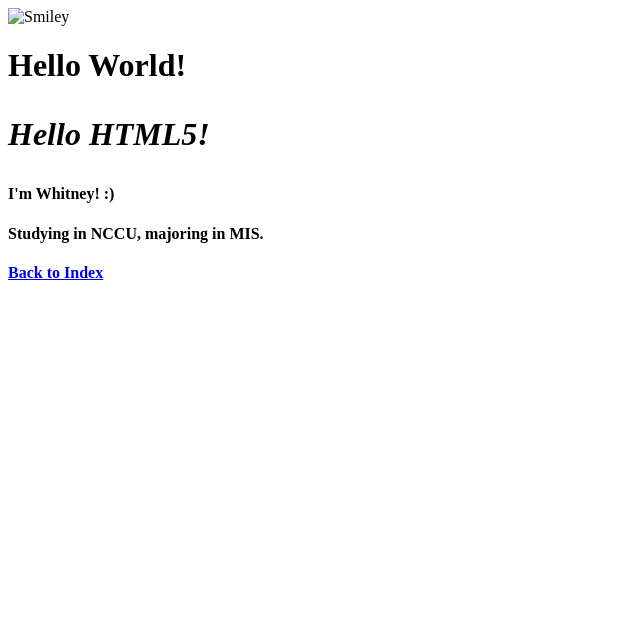
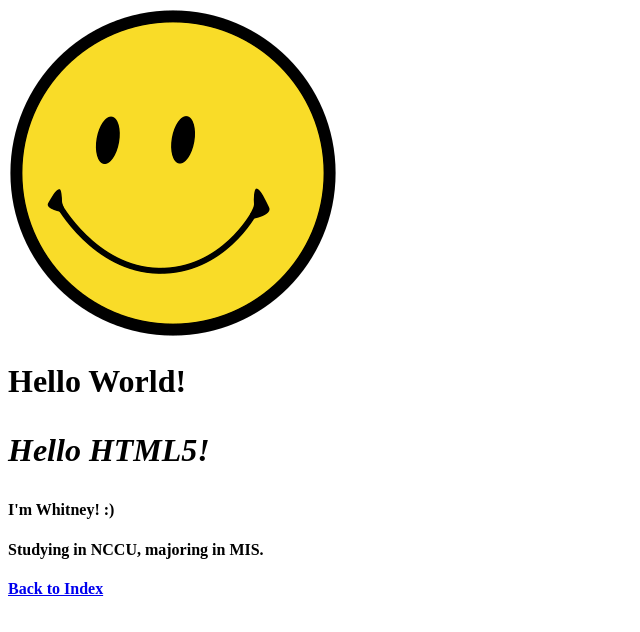
Before and after one commit to humankill/personal, a plain HTML site: page index.html in a window 1280 px wide. Shown: the whole page, without its empty margins (0-640 px from the left). Drawn offline with Linux system fonts and the light colour scheme.

Commit message:
Update index.html

```diff
--- a/index.html
+++ b/index.html
@@ -4,7 +4,7 @@
 	<title>109306034溫薇妮</title>
 </head>
 <body>
-	<img src="Smiley" alt="Smiley">
+	<img src="Smiley.png" alt="Smiley">
 	<H1>Hello World!<H1/>
 	<p><em>Hello HTML5!</em><p/>
 		<H4>I'm Whitney! :) <H4/>
```
